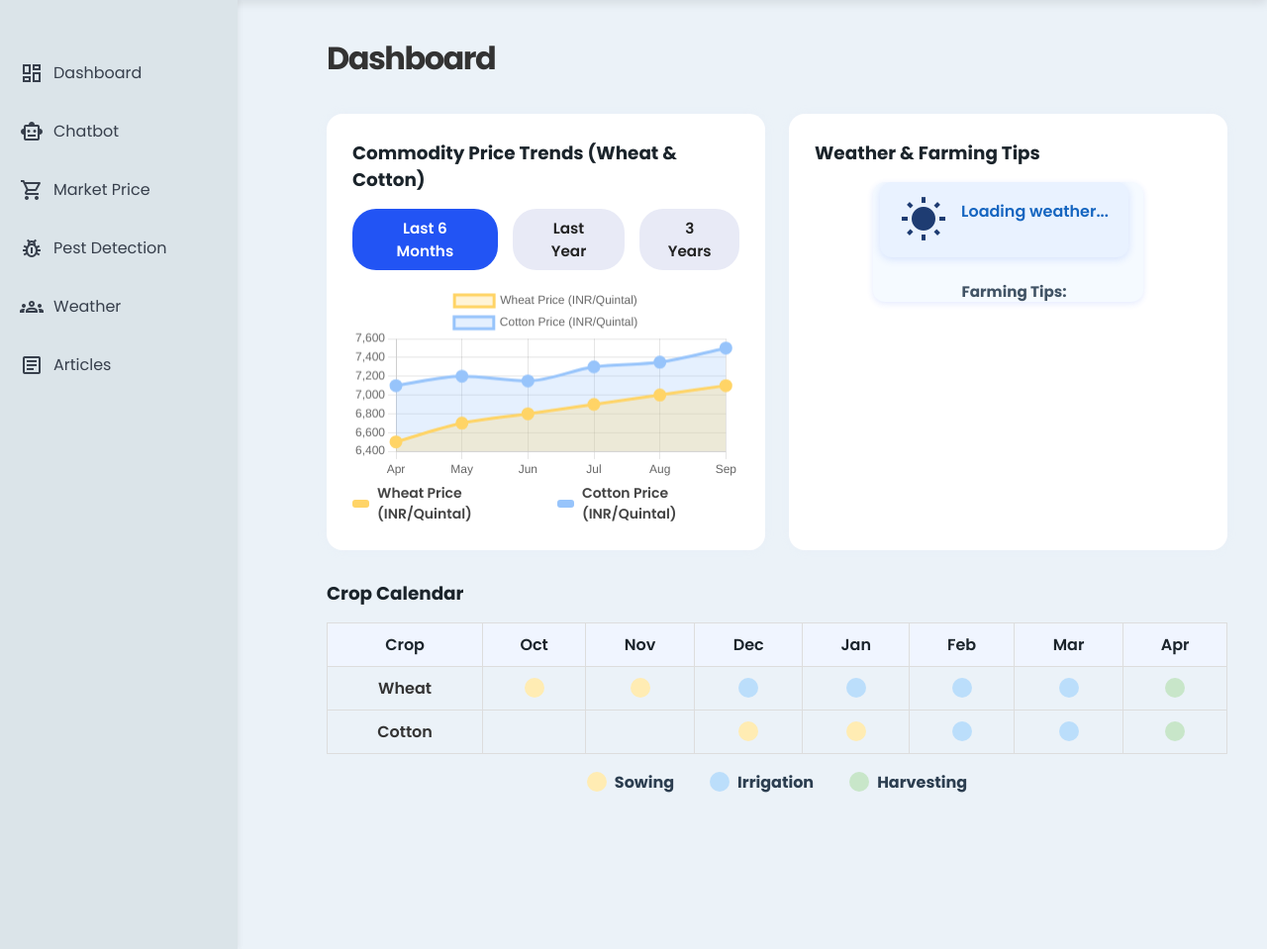
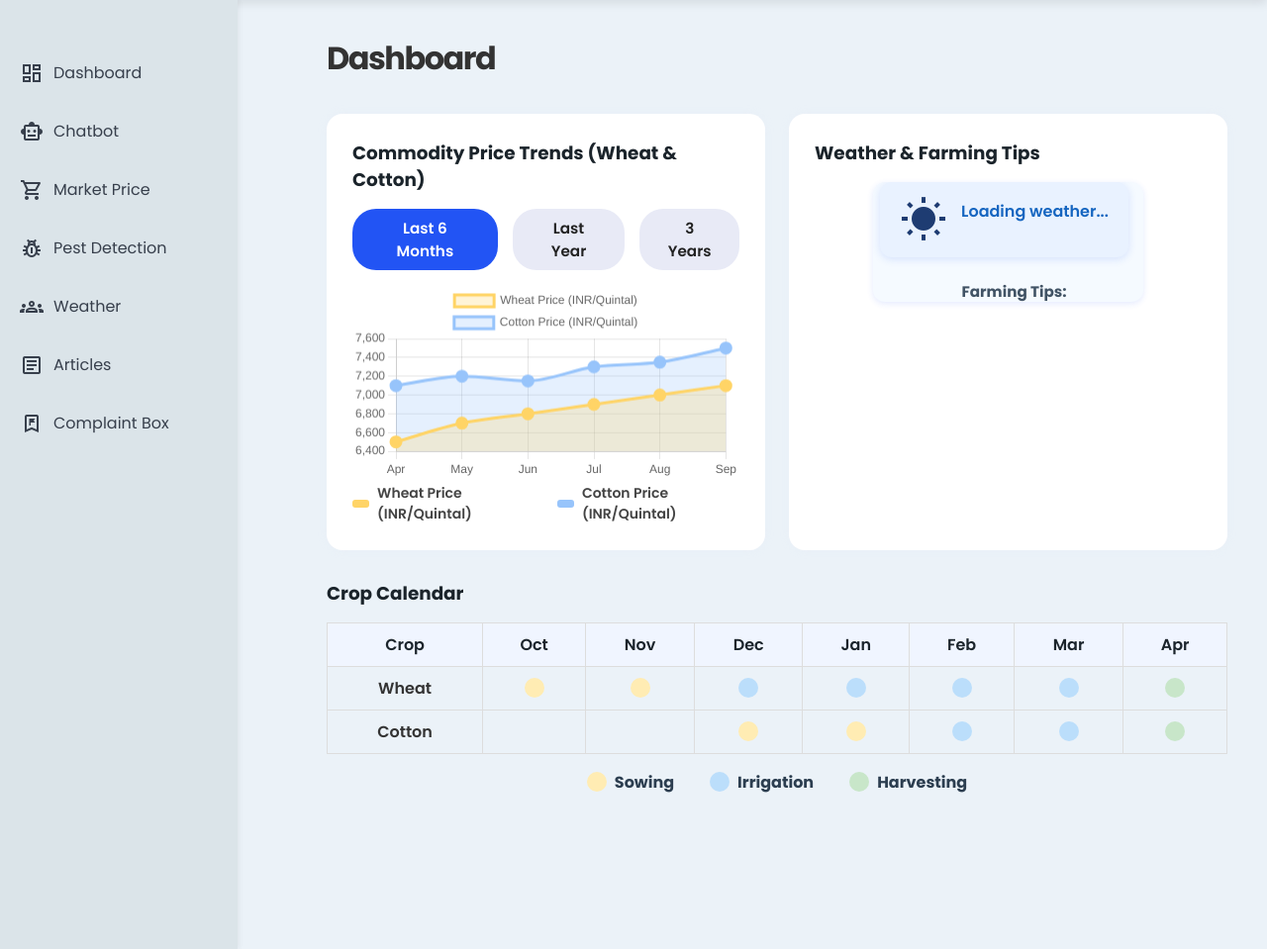
Before and after one commit to Mega-nathan/crop_advisory_system, a Django app: page / in a window 1280 px wide. Shown: the part 61-1020 px from the top of the page at 99% size. Run offline with Django 5.2, Linux system fonts and the light colour scheme; parts of the project's set-up code (start-up, migrations or seed data) failed here and were passed over.

Commit message:
farm-relief complaint box option enabled

```diff
--- a/crop_advisory/templates/dashboard.html
+++ b/crop_advisory/templates/dashboard.html
@@ -446,6 +446,12 @@
               ><span class="material-symbols-outlined">article</span>Articles</a
             >
           </li>
+          <li>
+            <a href="http://localhost:8000/complaint"
+              ><span class="material-symbols-outlined">Bookmark_Flag</span
+              >Complaint Box</a
+            >
+          </li>
         </ul>
       </aside>
 
```
